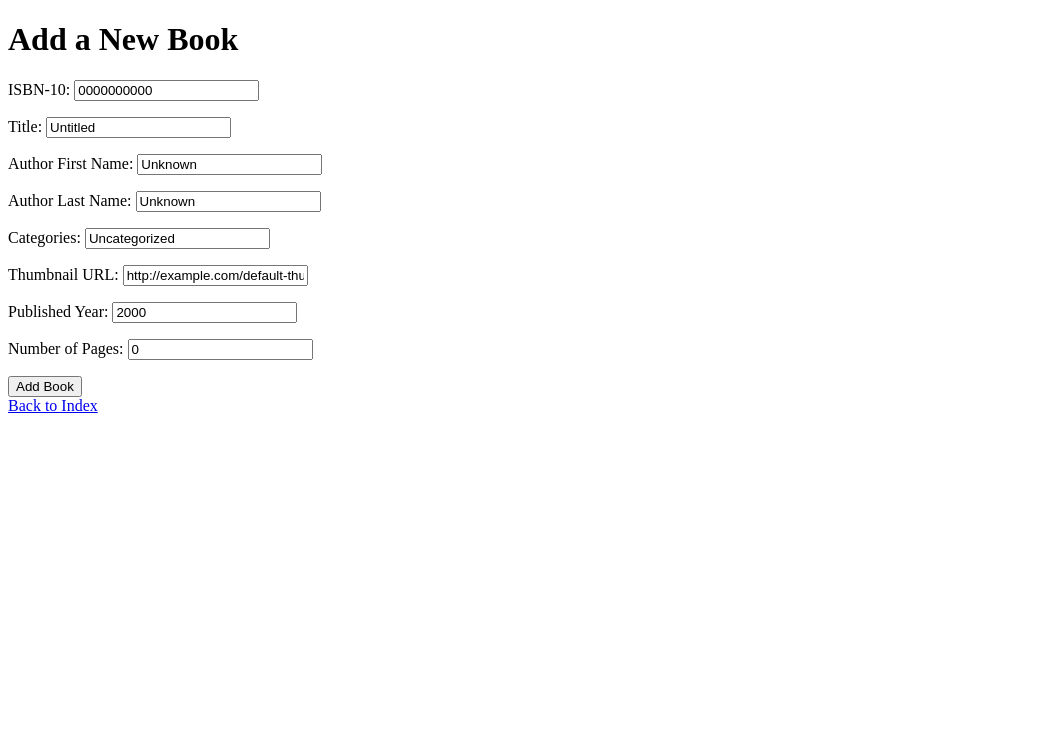
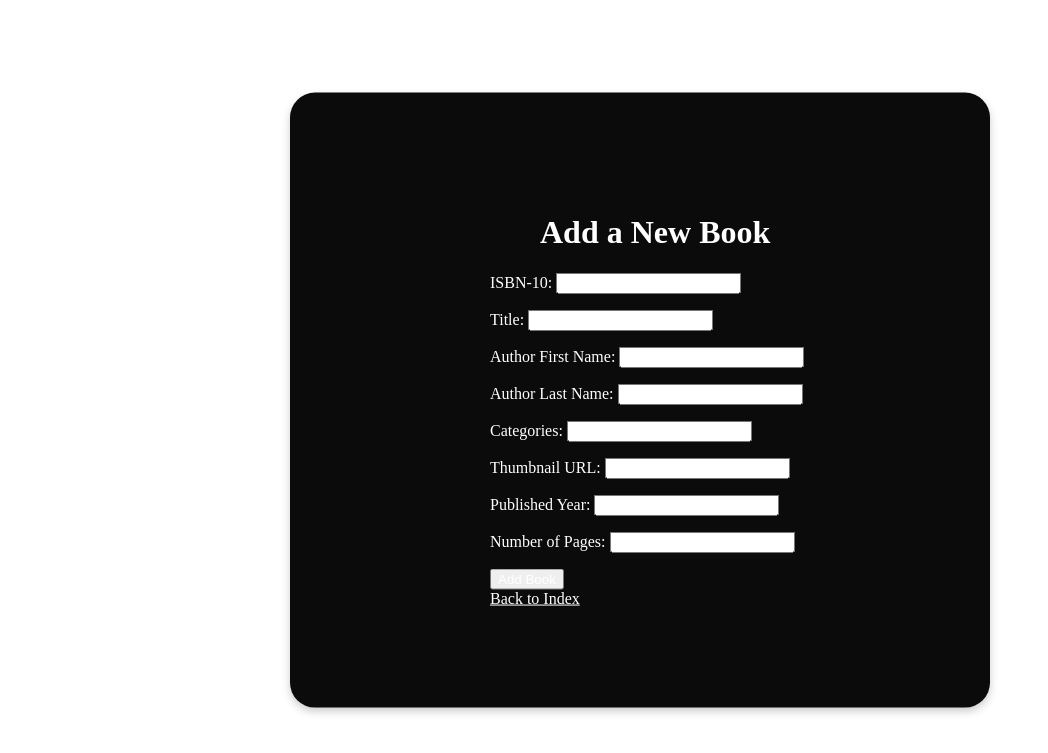
Before and after one commit to WakeTechBrandon/Bombastic-Bookstore, a Django app: page /add_book/ in a window 1280 px wide. Shown: the top 753 px of the page, without its empty margins (0-1048 px from the left). Run offline with Django 4.2, Linux system fonts and the light colour scheme.

Commit message:
Update Page aesthetic
Added logo, Updated Add Book, and stylized search results

```diff
--- a/BombasticBookstore/bombasticbookstore/templates/add_book/add_book.html
+++ b/BombasticBookstore/bombasticbookstore/templates/add_book/add_book.html
@@ -2,8 +2,36 @@
 <html>
 <head>
     <title>Add Book</title>
+	<style>
+	* {
+	color: white;
+	}
+	main {
+	 padding: 100px;
+	 justify-content: center;
+	 position: fixed;
+	 top: 50%;
+	 left: 50%;
+	 width: 500px;
+	 transform: translate(-50%, -50%);
+	 background-color: rgba(11,11,11,1);
+	 box-shadow: 0 4px 8px 0 rgba(0,0,0,0.2);
+	 border-radius: 25px;
+	}
+	.container {
+		position: relative;
+		left: 20%;
+	}
+	h1 {
+		position: relative;
+		left: 10%;
+	}
+	</style>
 </head>
 <body>
+<main>
+
+	<div class="container">
 		<h1>Add a New Book</h1>
 		<form method="post">
 			{% csrf_token %}
@@ -11,5 +39,7 @@
 			<button type="submit">Add Book</button>
 		</form>
 		<a href="{% url 'index' %}">Back to Index</a>
+	</div>
+</main>
 </body>
 </html>
```
Also changed, not shown: BombasticBookstore/bombasticbookstore/templates/index.html (+9 -5 lines), BombasticBookstore/bombasticbookstore/templates/logo.html (+17 -3 lines), BombasticBookstore/bombasticbookstore/templates/registration/login.html (+11 -36 lines), BombasticBookstore/bombasticbookstore/templates/search_results.html (+29 -1 lines), BombasticBookstore/bombasticbookstore/db.sqlite3, BombasticBookstore/bombasticbookstore/static/bomb4.png (added), BombasticBookstore/bombasticbookstore/static/bombastic.png (added). Lines whose indentation alone changed are shown as unchanged.
